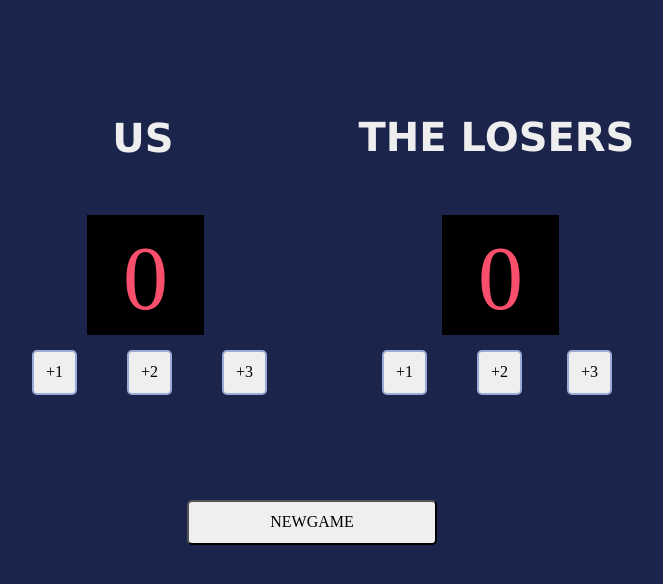
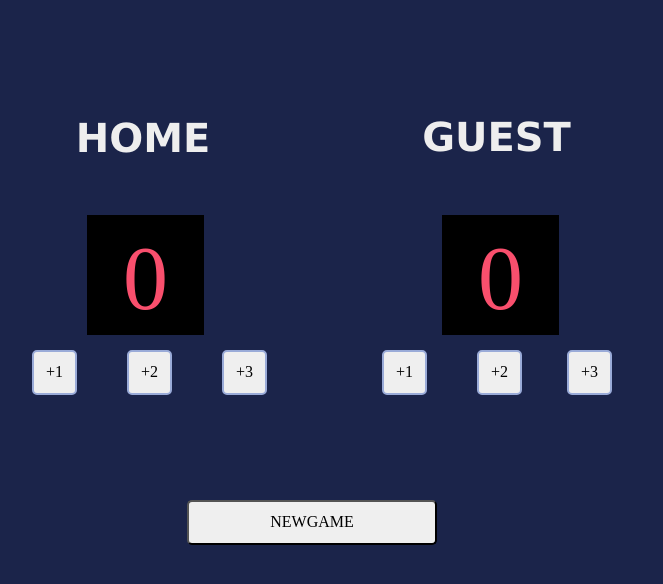
Before and after one commit to mohammedalkhulaif/basketball-numpers, a website built with Vite: page index.html in a window 1280 px wide. Shown: the whole page, without its empty margins (288-951 px from the left). Built offline with nearby package versions, Linux system fonts and the light colour scheme.

Commit message:
back to the normal names

```diff
--- a/index.html
+++ b/index.html
@@ -5,7 +5,7 @@
     <body>
         <div class="container">
             <div>
-                <h3>US</h3>
+                <h3>HOME</h3>
                 <P id="homescore">0</P>
                <button id="home-btn1"onclick="home1()">+1</button>
                <button id="home-btn2"onclick="home2()">+2</button>
@@ -13,7 +13,7 @@
 
             </div>
             <div>
-                <h4>THE LOSERS</h4>
+                <h4>GUEST</h4>
              <P id="guestscore">0</P>
              <button id="guest-btn1"onclick="guest1()">+1</button>
              <button id="guest-btn2"onclick="guest2()">+2</button>
```
